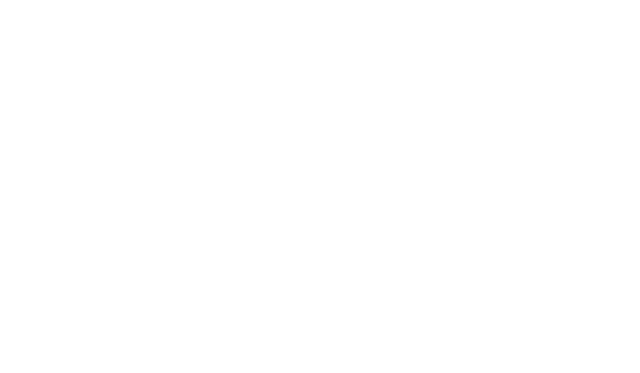
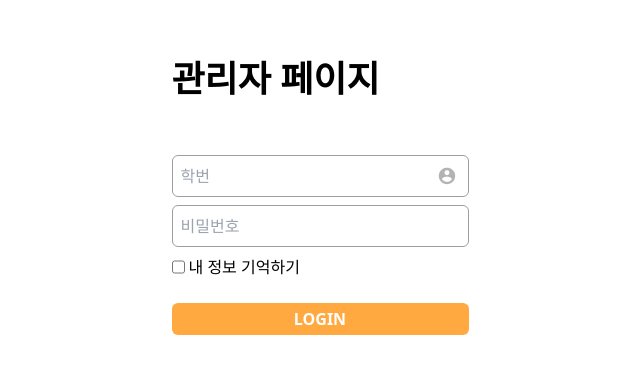
Before and after one commit to lh7721004/alcohol-ranking, a React (Vite) app: page /login in a window 1280 px wide. Before the commit this address had no page. Shown: the part 203-576 px from the top of the page, without its empty margins (320-960 px from the left). Built offline with nearby package versions, Linux system fonts and the light colour scheme.

Commit message:
feature: Login페이지 경로 추가 및 퍼블리싱

```diff
--- a/src/main.tsx
+++ b/src/main.tsx
@@ -3,6 +3,7 @@
 import './index.css'
 import { BrowserRouter, Routes, Route } from 'react-router-dom'
 import Main from './pages/Main'
+import Login from './pages/Login'
 import BottleInput from './pages/BottleInput'
 import QR from './pages/QR'
 
@@ -11,6 +12,7 @@
     <BrowserRouter>
         <Routes>
           <Route path="/" element={<Main/>} />
+          <Route path="/login" element={<Login/>} />
           <Route path="/bottleinput" element={<BottleInput/>} />
           <Route path="/qr" element={<QR/>} />
         </Routes>
--- /dev/null
+++ b/src/pages/Login.tsx
@@ -0,0 +1,27 @@
+import { useNavigate } from "react-router-dom"
+import axios from "axios";
+export default function Login(){
+    const navigate = useNavigate();
+    const login = () => {
+        navigate('/');
+    }
+    return (
+        <div className="flex flex-col h-[100vh] w-full justify-center">
+            <div className="flex flex-row justify-center">
+                <div className="flex flex-col gap-2">
+                    <div className={"text-4xl font-bold pb-12 select-none"}>관리자 페이지</div>
+                    <div className="relative">
+                        <input placeholder="학번" className="pr-14 border border-1 border-[#9E9E9E] rounded-md py-2 px-2"/>
+                        <img className="absolute right-3 top-1/2 -translate-y-1/2 select-none" src="/src/assets/account.png"/>
+                    </div>
+                    <input placeholder="비밀번호" type="password" className="pr-14 border border-1 border-[#9E9E9E] rounded-md py-2 px-2"/>
+                    <div className="flex flex-row gap-1 pb-4">
+                        <input type={"checkbox"} id={"checkbox"}/>
+                        <label htmlFor="checkbox" className="cursor-pointer select-none">내 정보 기억하기</label>
+                    </div>
+                    <button className="bg-[#FFA940] text-[#FFFFFF] font-bold py-1 rounded-md select-none" onClick={login}>LOGIN</button>
+                </div>
+            </div>
+        </div>
+    )
+}
```
